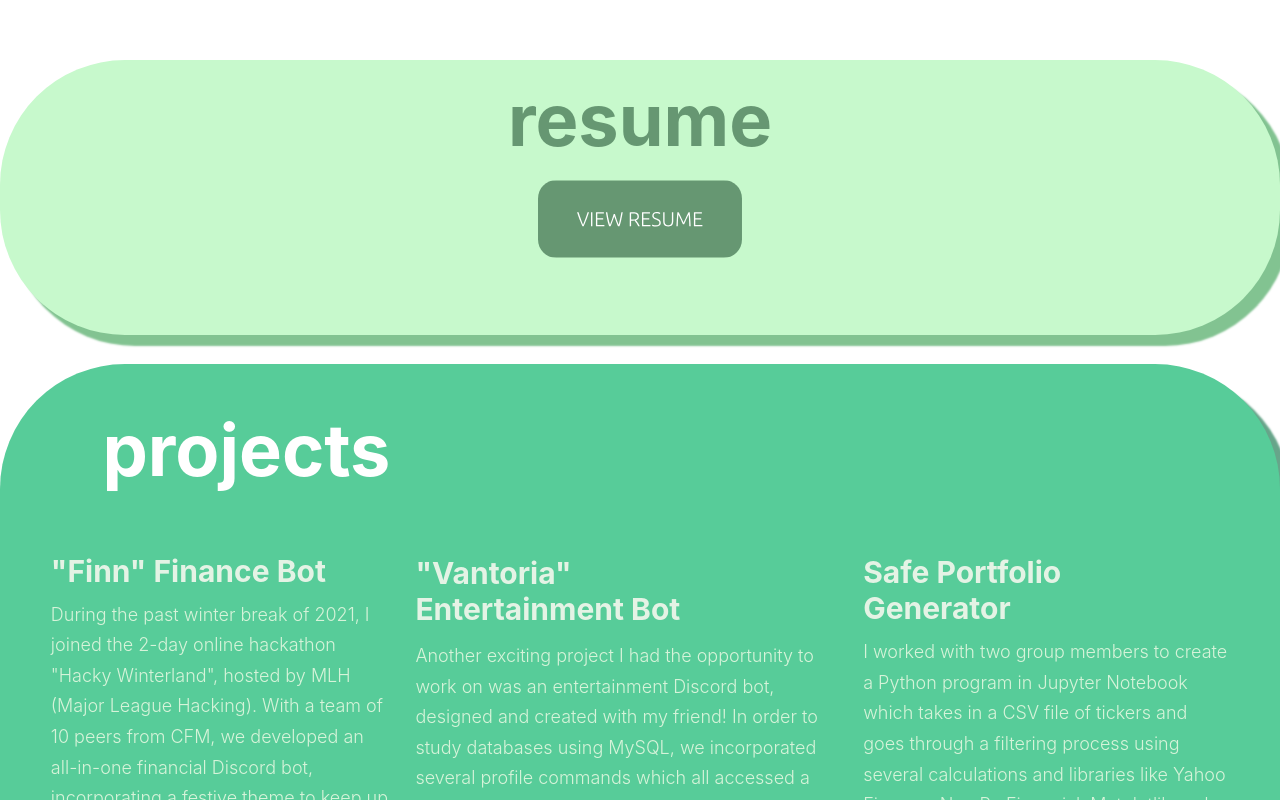
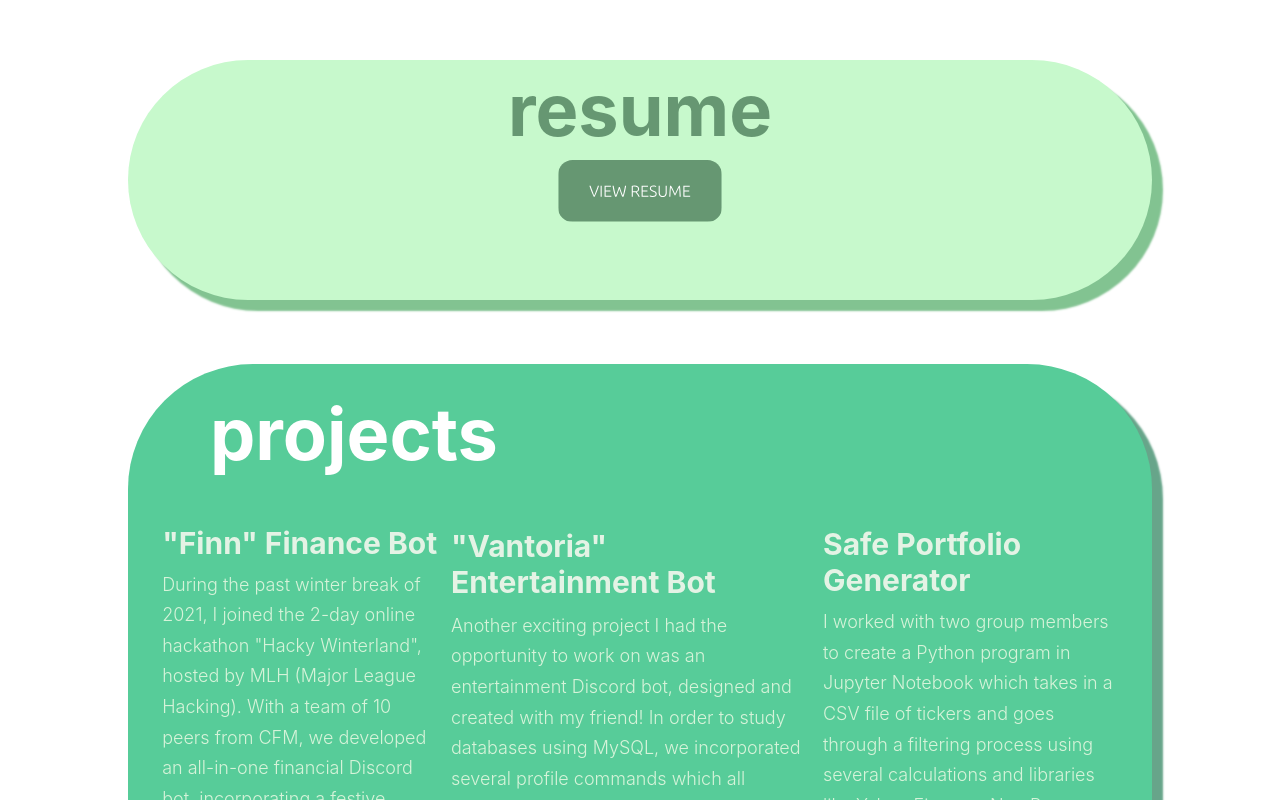
Before and after one commit to NessaLiu/nessaliu.github.io, a React (Create React App) app: page / in a window 1280 px wide. Shown: the part 1220-2020 px from the top of the page. Built offline with nearby package versions, Linux system fonts and the light colour scheme.

Commit message:
size-update

```diff
--- a/package.json
+++ b/package.json
@@ -14,8 +14,8 @@
     "web-vitals": "^2.1.3"
   },
   "scripts": {
-    "predeploy": "npm run build && COPY \"CNAME\" \"./build/CNAME\"",
-    "deploy": "gh-pages -d build",
+    "predeploy": "npm run build",
+    "deploy": "gh-pages -b master -d build",
     "start": "react-scripts start",
     "build": "react-scripts build",
     "test": "react-scripts test",
--- a/src/components/Contact/contact.css
+++ b/src/components/Contact/contact.css
@@ -1,6 +1,6 @@
 #contact{
     height: 50vh;
-    width:auto;
+    width:80vw;
     margin:auto;
     margin-top: 5%;
     display: flex;
@@ -8,8 +8,8 @@
 }
 
 .contact-box{
-    width: 1440px;
-    height: 253px;
+    width: 80vw;
+    height: 30vh;
     background-color:#22577A;
     box-shadow: 10px 10px 2px 1px #193B51;
     border-radius: 125px;
@@ -22,6 +22,7 @@
     font-size: 72px;
     line-height: 18px;
     text-align: center;
+    position: relative;
 }
 
 .menu-bar{
--- a/src/components/Interests/interests.css
+++ b/src/components/Interests/interests.css
@@ -9,8 +9,8 @@
 }
 
 .interests-box{
-    width: 1440px;
-    height: 1200px;
+    width: 80vw;
+    height: 100vh;
     background-color: #38A3A5;
     box-shadow: 10px 10px 2px 1px #216D6F;
     border-radius: 125px;
--- a/src/components/Navbar/navbar.css
+++ b/src/components/Navbar/navbar.css
@@ -10,11 +10,11 @@
     padding-right: 5%;
 }
 
-/* .navbar-container{
+.navbar-container{
     padding-top: 1%;
     height: 2%;
-    display: flex;
-} */
+    /* display: flex; */
+}
 
 .logo img{
     margin-top: 20%;
@@ -24,7 +24,7 @@
 
 .menu{
     padding-top: 0%;
-    padding-left: 15%;
+    padding-left: 10%;
     width: 100vh;
     display: flex;
     text-align: center;
--- a/src/components/Projects/projects.css
+++ b/src/components/Projects/projects.css
@@ -1,6 +1,6 @@
 
 #projects{
-    height: 150vh;
+    height: 160vh;
     width:auto;
     margin:auto;
     margin-top: 5%;
@@ -9,8 +9,8 @@
 }
 
 .projects-box{
-    width: 1440px;
-    height: 1400px;
+    width: 80vw;
+    height: 140vh;
     background-color: #57CC99;
     box-shadow: 10px 10px 2px 1px #67A58A;
     border-radius: 125px;
--- a/src/components/Resume/resume.css
+++ b/src/components/Resume/resume.css
@@ -7,8 +7,8 @@
 }
 
 .resume-box{
-    width: 1440px;
-    height: 275px;
+    width: 80vw;
+    height: 30vh;
     background-color: #C7F9CC;
     box-shadow: 10px 10px 2px 1px #82C391;
     border-radius: 125px;
@@ -46,6 +46,7 @@
     padding-top: none;
     border-radius: 5px;
     box-sizing: border-box;
+    position: relative;
 
 }
 
```
